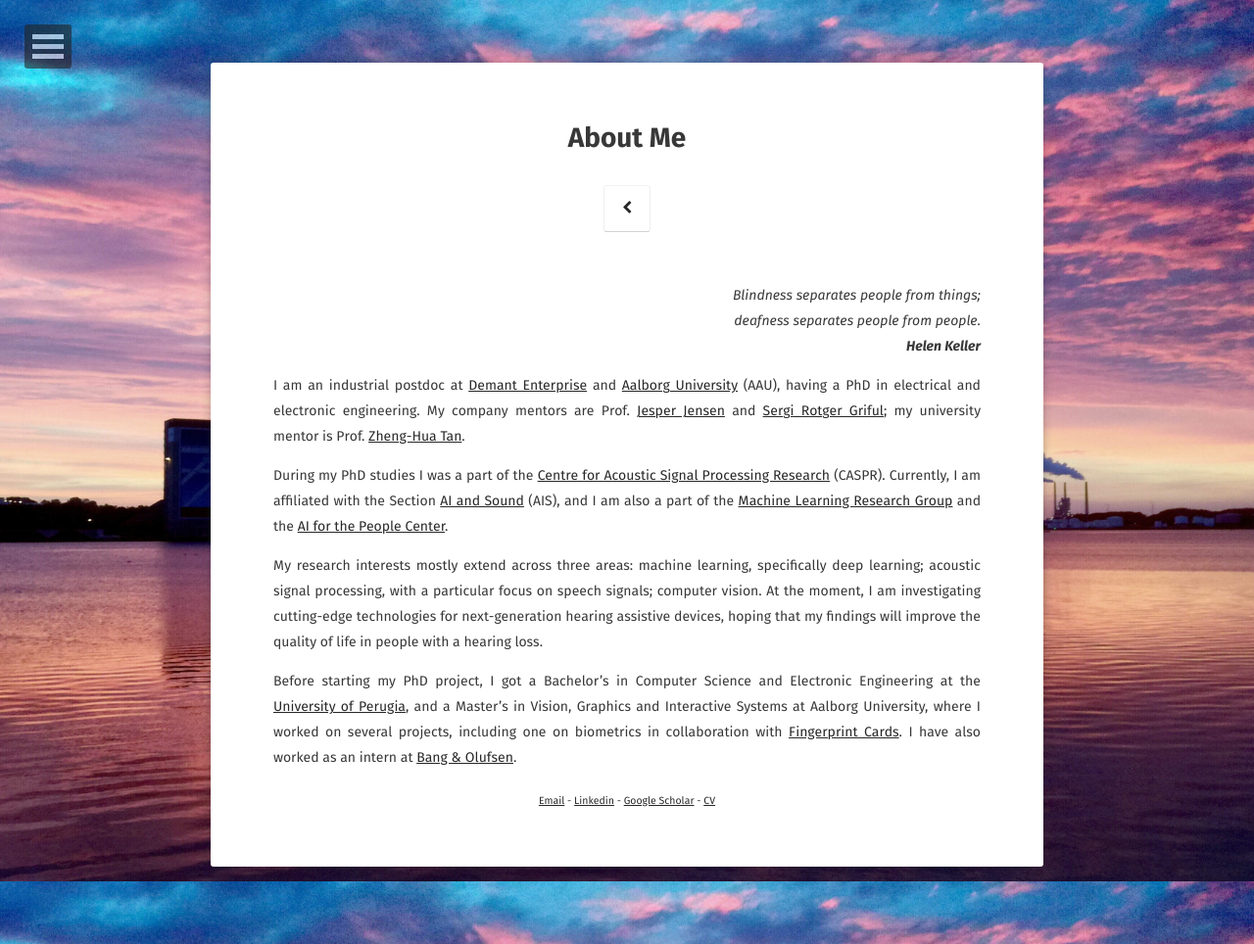
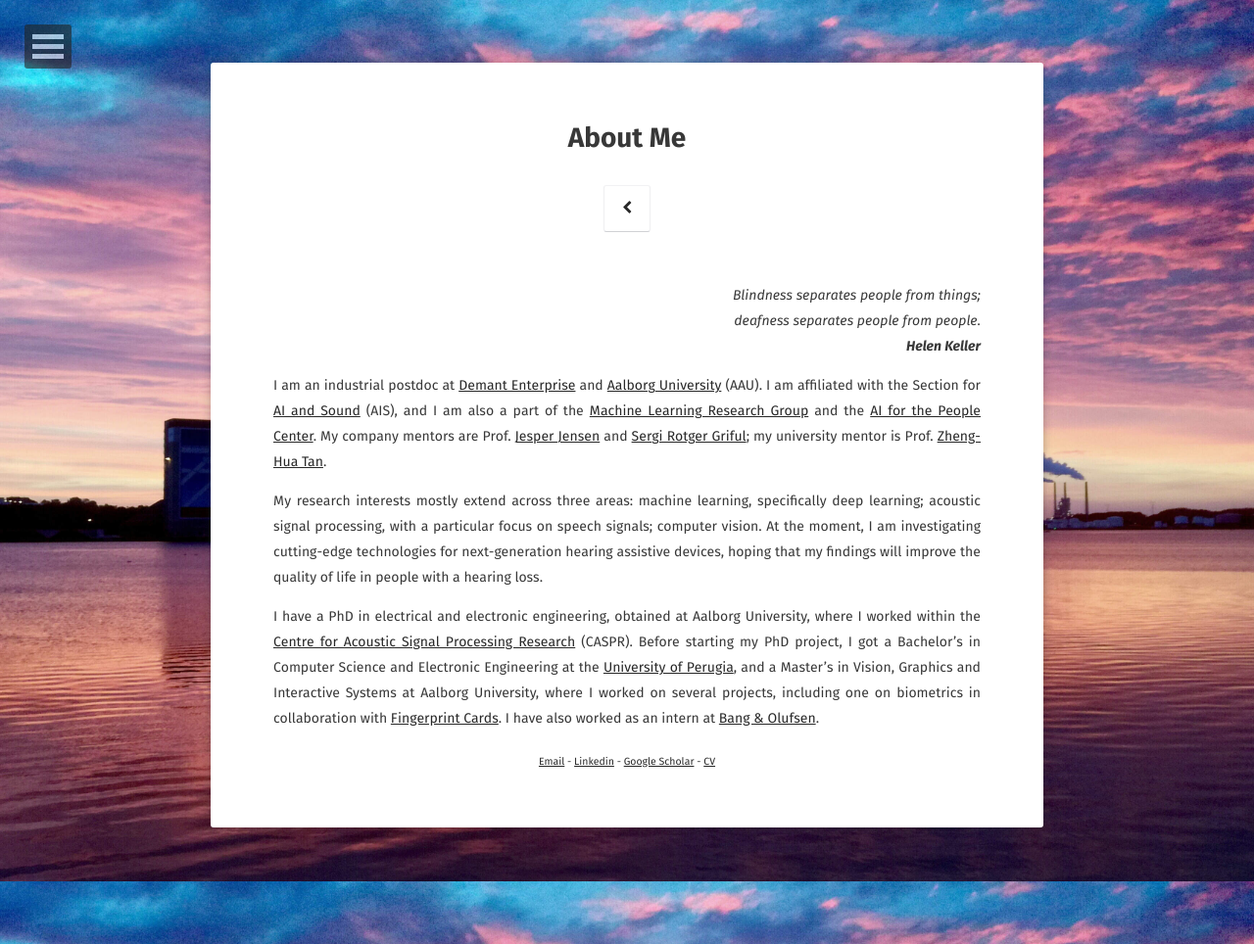
Before and after one commit to danmic/danmic.github.io, a Jekyll site: the page built from about/index.md, in a window 1280 px wide. Shown: the whole page at 98% size. Built offline with Jekyll 4.4.1, drawn with Linux system fonts in a browser that asks for light colours; some web fonts are replaced.

Commit message:
Update index.md

```diff
--- a/about/index.md
+++ b/about/index.md
@@ -11,13 +11,11 @@ comments: false
 <p style="text-align: right"> <em>Blindness separates people from things;<br>deafness separates people from people.<br><strong>Helen Keller</strong></em> </p>
 
 
-I am an industrial postdoc at [Demant Enterprise](https://www.demant.com) and [Aalborg University](https://www.en.aau.dk) (AAU), having a PhD in electrical and electronic engineering. My company mentors are Prof. [Jesper Jensen](https://vbn.aau.dk/en/persons/101379) and [Sergi Rotger Griful](https://www.eriksholm.com/about-us/employee-portraits/employee-page---sergi-rotger-griful); my university mentor is Prof. [Zheng-Hua Tan](https://vbn.aau.dk/en/persons/107665).
-
-During my PhD studies I was a part of the [Centre for Acoustic Signal Processing Research](http://caspr.es.aau.dk) (CASPR). Currently, I am affiliated with the Section [AI and Sound](https://www.es.aau.dk/sections-labs/AI+and+Sound/) (AIS), and I am also a part of the [Machine Learning Research Group](https://vbn.aau.dk/en/organisations/machine-learning) and the [AI for the People Center](https://vbn.aau.dk/en/organisations/ai-for-the-people).
+I am an industrial postdoc at [Demant Enterprise](https://www.demant.com) and [Aalborg University](https://www.en.aau.dk) (AAU). I am affiliated with the Section for [AI and Sound](https://www.es.aau.dk/sections-labs/AI+and+Sound/) (AIS), and I am also a part of the [Machine Learning Research Group](https://vbn.aau.dk/en/organisations/machine-learning) and the [AI for the People Center](https://vbn.aau.dk/en/organisations/ai-for-the-people). My company mentors are Prof. [Jesper Jensen](https://vbn.aau.dk/en/persons/101379) and [Sergi Rotger Griful](https://www.eriksholm.com/about-us/employee-portraits/employee-page---sergi-rotger-griful); my university mentor is Prof. [Zheng-Hua Tan](https://vbn.aau.dk/en/persons/107665).
 
 My research interests mostly extend across three areas: machine learning, specifically deep learning; acoustic signal processing, with a particular focus on speech signals; computer vision. At the moment, I am investigating cutting-edge technologies for next-generation hearing assistive devices, hoping that my findings will improve the quality of life in people with a hearing loss.
 
-Before starting my PhD project, I got a Bachelor's in Computer Science and Electronic Engineering at the [University of Perugia](https://www.unipg.it/en/), and a Master's in Vision, Graphics and Interactive Systems at Aalborg University, where I worked on several projects, including one on biometrics in collaboration with [Fingerprint Cards](https://www.fingerprints.com). I have also worked as an intern at [Bang & Olufsen](https://www.bang-olufsen.com/en).
+I have a PhD in electrical and electronic engineering, obtained at Aalborg University, where I worked within the [Centre for Acoustic Signal Processing Research](http://caspr.es.aau.dk) (CASPR). Before starting my PhD project, I got a Bachelor's in Computer Science and Electronic Engineering at the [University of Perugia](https://www.unipg.it/en/), and a Master's in Vision, Graphics and Interactive Systems at Aalborg University, where I worked on several projects, including one on biometrics in collaboration with [Fingerprint Cards](https://www.fingerprints.com). I have also worked as an intern at [Bang & Olufsen](https://www.bang-olufsen.com/en).
 
 
 
```
